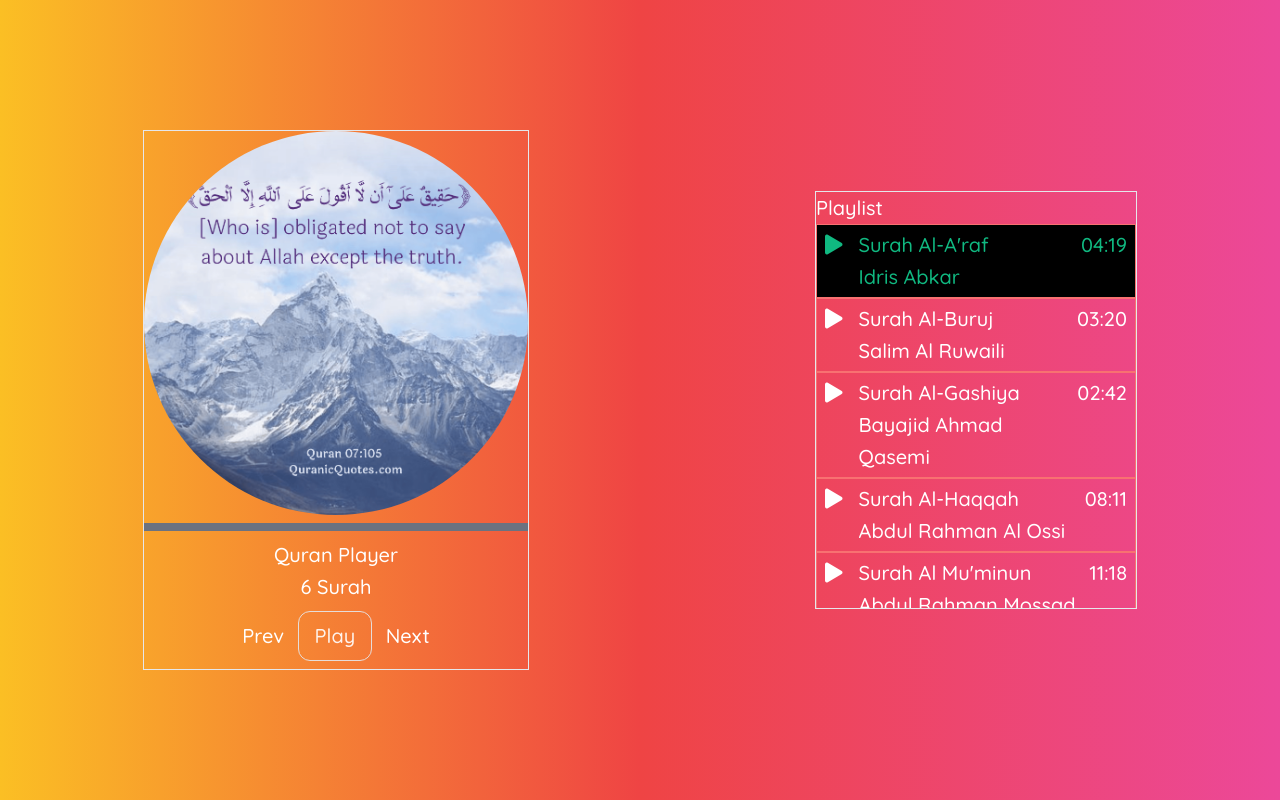
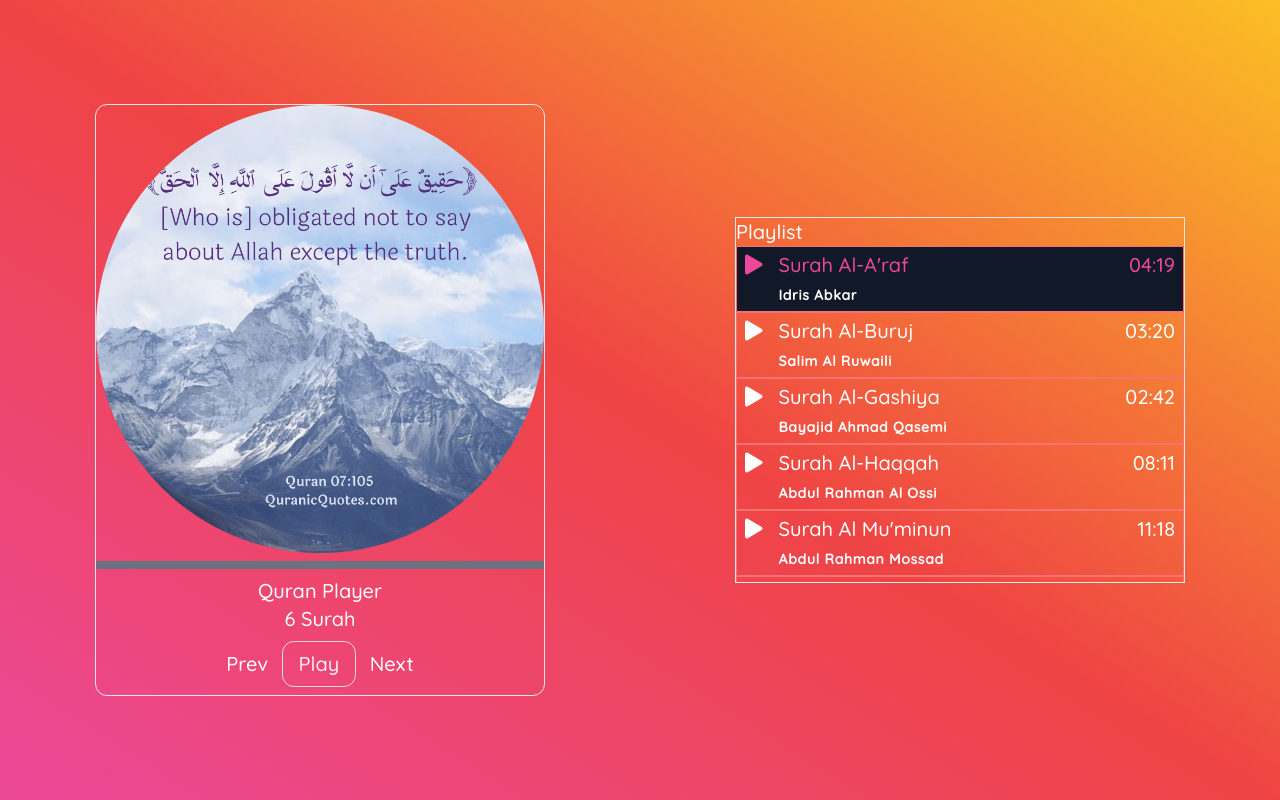
Before and after one commit to RakibRahman/quran-player, a website with bundled scripts: page public/index.html in a window 1280 px wide. Built offline with nearby package versions, Linux system fonts and the light colour scheme.

Commit message:
RWD Added

```diff
--- a/src/style.css
+++ b/src/style.css
@@ -3,14 +3,17 @@
 @tailwind components;
 @tailwind utilities;
 
+body {
+  @apply bg-gradient-to-bl from-yellow-400 via-red-500 to-pink-500;
+}
 .app {
-  @apply text-xl leading-8 font-quickSand bg-gradient-to-r from-yellow-400 via-red-500 to-pink-500;
+  @apply text-lg leading-8 xl:text-xl font-quickSand;
 }
 .thumbnail {
   @apply object-cover rounded-full w-96 h-96;
 }
 .player {
-  @apply flex items-center justify-around h-screen;
+  @apply flex flex-col items-center justify-around gap-2 xl:h-screen xl:flex-row xl:gap-0;
 }
 .trackbar {
   @apply w-full transition duration-75 ease-in bg-gray-500;
@@ -23,16 +26,23 @@
   @apply text-red-500 bg-green-400;
 }
 .playlist {
-  @apply w-80;
+  @apply overflow-y-auto h-84 w-84 xl:w-96;
+}
+.playlist__header {
+  @apply flex justify-between px-2 py-1 overflow-hidden bg-green-300;
 }
 .playlist__surah {
-  @apply flex justify-between w-full px-2 py-1 border border-red-400 cursor-pointer hover:bg-green-300 hover:text-white;
+  @apply flex justify-between w-full px-2 py-1 border border-red-400 cursor-pointer hover:bg-green-400 hover:text-white;
 }
 .playlist__surah--active {
-  @apply text-green-500 bg-black;
+  @apply text-green-500 bg-gray-900;
 }
 .playlist__surah--active div {
   color: inherit;
+  @apply text-pink-500;
+}
+.playlist__surah-reciter {
+  @apply text-sm font-bold tracking-wider text-white;
 }
 
 .play-pause {
@@ -54,6 +64,7 @@
 .trackbar__progress {
   width: 0%;
 }
-button {
+.controls button,
+.shuffle {
   outline: none;
 }
```
Also changed, not shown: public/css/style.css.
